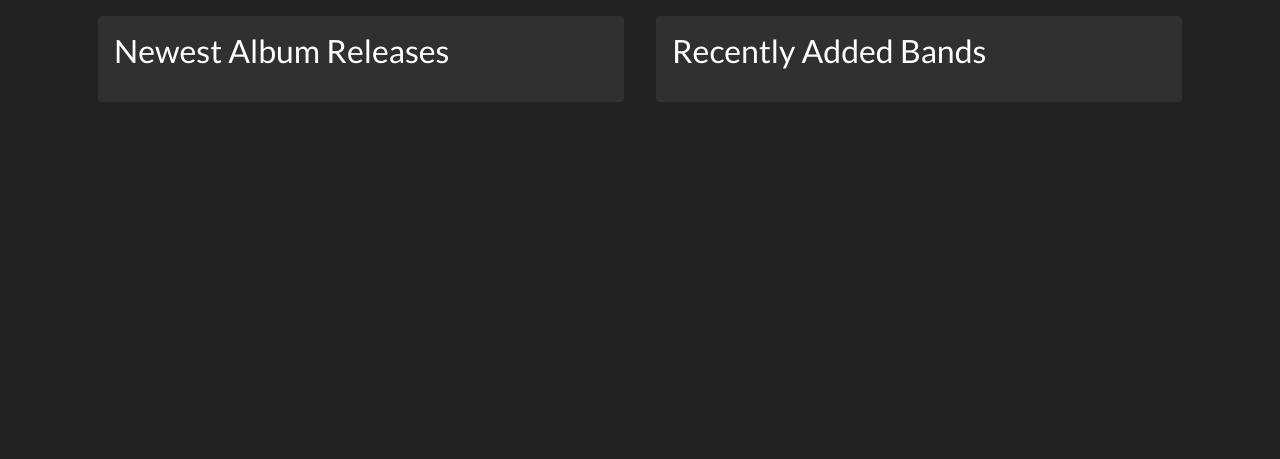
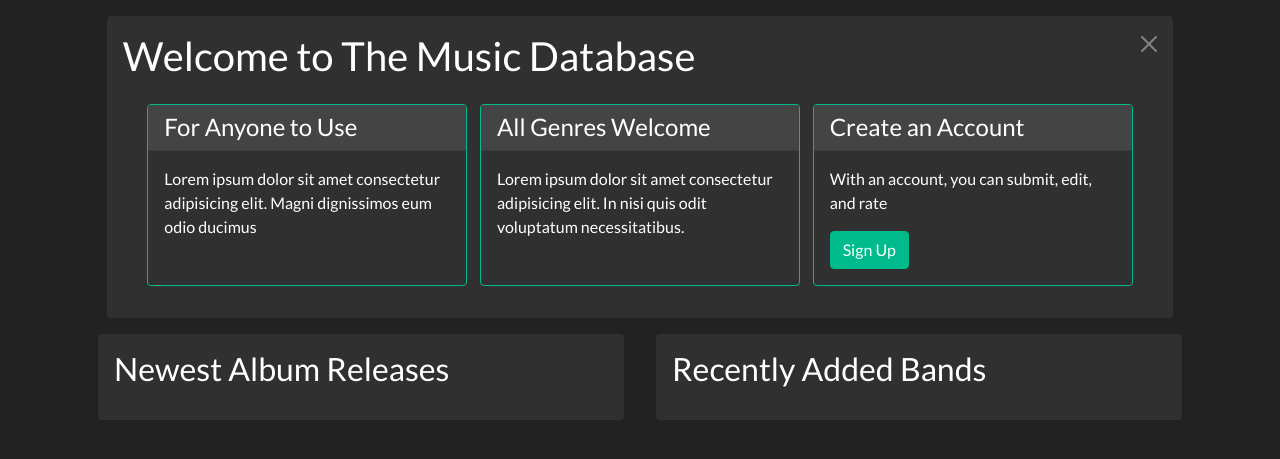
Before and after one commit to AlasdairWallaceMackie/music-database, a Django app: template apps/music_database_app/templates/home.html in a window 1280 px wide. Shown: the part 72-531 px from the top of the page. Run offline with Django 3.2, Linux system fonts and the light colour scheme; the template is opened without the code that fills it, so the values that code supplies are empty; parts of the project's set-up code (start-up, migrations or seed data) failed here and were passed over; some libraries are stand-ins or nearby versions.

Commit message:
Home screen alert, finishing touches

```diff
--- a/apps/music_database_app/static/style.css
+++ b/apps/music_database_app/static/style.css
@@ -2,6 +2,7 @@
     top: 10%;
     left: 50%;
     transform: translate(-50%, 0);
+    z-index: 999;
 }
 
 .pointer{
--- a/apps/music_database_app/templates/band_list.html
+++ b/apps/music_database_app/templates/band_list.html
@@ -31,7 +31,7 @@
                         <tr>
                             <td><a href="/bands/{{band.id}}">{{band.name}}</a></td>
                             <td>{{band.genre}}</td>
-                            <td class="text-center text-lg-start"><img src="{{band.country.flag}}" alt="Flag of {{band.country.name}}" title="{{band.country.name}}"></td>
+                            <td class="text-center text-lg-start ps-lg-4"><img src="{{band.country.flag}}" alt="Flag of {{band.country.name}}" title="{{band.country.name}}"></td>
                             <td>{{band.founded}}</td>
                             <td>{{band.get_status}}</td>
                             <td><i>{{band.albums.count}} album(s)</i></td>
--- a/apps/music_database_app/templates/home.html
+++ b/apps/music_database_app/templates/home.html
@@ -8,6 +8,35 @@
 <body>
     {% include 'util/navbar.html' %}
 
+    <div id="notice" class="container alert alert-dismissible alert-dark col-10 p-3 mb-3">
+        <button type="button" class="btn-close" data-bs-dismiss="alert"></button>
+        <h4 class="display-6 alert-heading mb-4">Welcome to The Music Database</h4>
+
+        <div class="container d-lg-flex justify-content-evenly">
+            <div class="card border-success mb-3" style="max-width: 20rem;">
+                <h4 class="card-header">For Anyone to Use</h4>
+                <div class="card-body">
+                    <p class="card-text">Lorem ipsum dolor sit amet consectetur adipisicing elit. Magni dignissimos eum odio ducimus</p>
+                </div>
+            </div>
+
+            <div class="card border-success mb-3" style="max-width: 20rem;">
+                <h4 class="card-header">All Genres Welcome</h4>
+                <div class="card-body">
+                    <p class="card-text">Lorem ipsum dolor sit amet consectetur adipisicing elit. In nisi quis odit voluptatum necessitatibus.</p>
+                </div>
+            </div>
+
+            <div class="card border-success mb-3" style="max-width: 20rem;">
+                <h4 class="card-header">Create an Account</h4>
+                <div class="card-body">
+                    <p class="card-text">With an account, you can submit, edit, and rate</p>
+                    <a href="/register"><button class="btn btn-success">Sign Up</button></a>
+                </div>
+            </div>
+        </div>
+    </div>
+
     <main class="container d-lg-flex align-items-start justify-content-evenly">
         <div id="newest-album-releases" class="container rounded bg-dark p-3 mx-lg-3 mb-3 mb-lg-0">
             <h3 class="mb-3">Newest Album Releases</h3>
@@ -16,10 +45,12 @@
                 <a href="/albums/{{album.id}}" class="me-3">
                     <img style="height: 100px;" src="{{album.cover_art.url}}" alt="{{album.title}} cover art">
                 </a>
-                <div class="my-auto">
+                <div class="pt-1">
                     <h5><strong>{{album.title}}</strong> by <a href="/bands/{{album.band.id}}">{{album.band.name}}</a></h5>
-                    <br>
                     {{album.release_date}}
+                    <p class="text-warning">
+                        {% include 'util/avg_rating_stars.html' %}
+                    </p>
                 </div>
             </div>
             {% endfor %}
```
Also changed, not shown: apps/music_database_app/views.py (+5 -8 lines).
